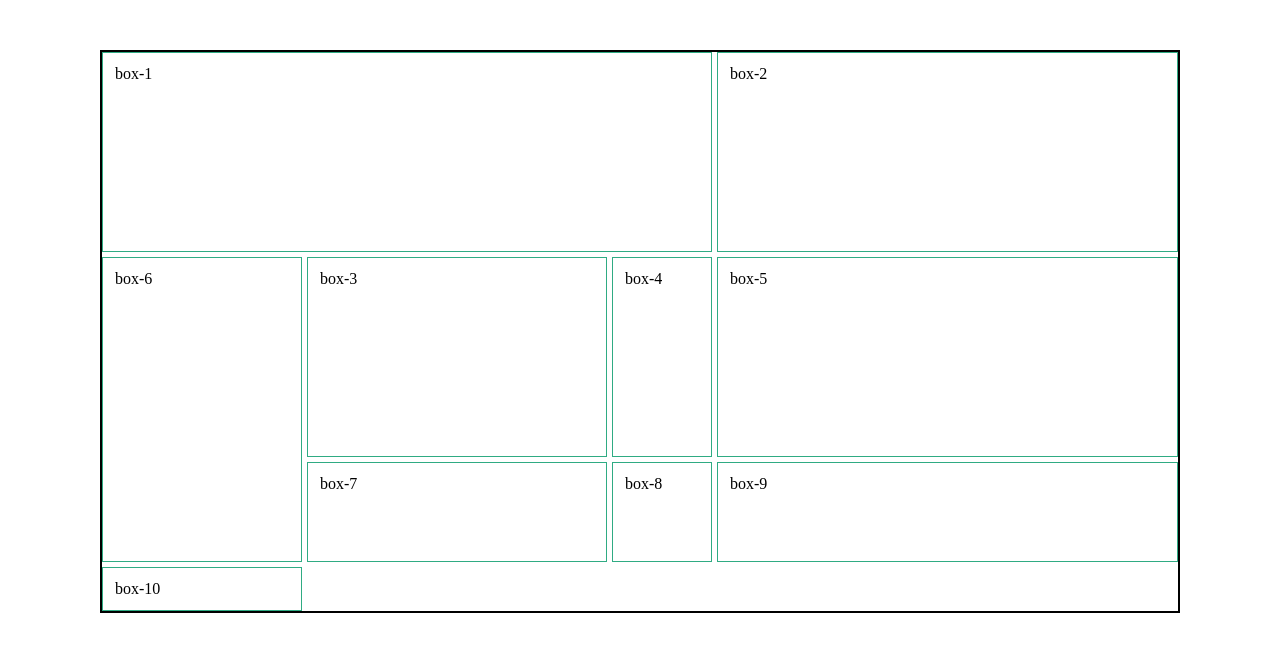
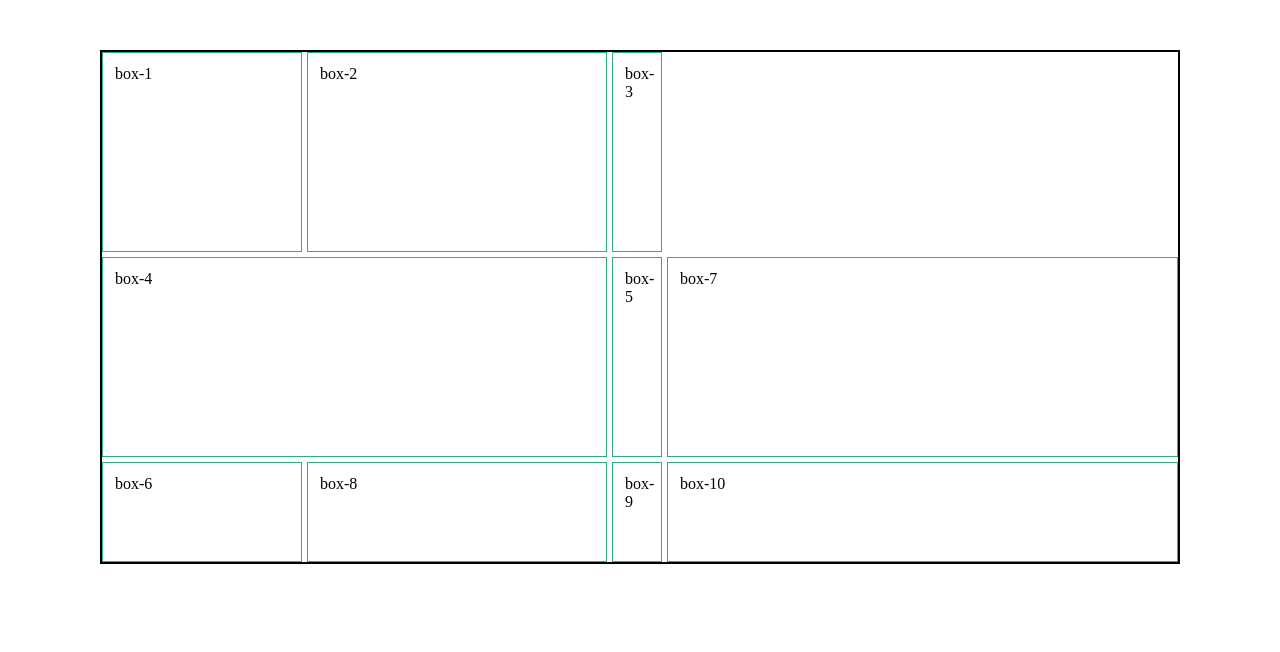
Before and after one commit to JagtapSiddhant11/DailyCodes, a plain HTML site: page Sample/Grid/index.html in a window 1280 px wide. Drawn offline with Linux system fonts and the light colour scheme.

Commit message:
made some changes in style.css file

```diff
--- a/Sample/Grid/style.css
+++ b/Sample/Grid/style.css
@@ -8,7 +8,7 @@
     margin: 50px 100px;
     display: grid;
     /* grid-area: auto; */
-    grid-template-columns: 200px 300px 100px auto;
+    grid-template-columns: 200px 300px 50px auto;
     grid-template-rows: 200px 200px 100px;
      /* grid-template-columns: 1fr 1fr 1fr 1fr ; */
      /* grid-template-columns: repeat(auto-fit , minmax(200px, 1fr)); */
@@ -31,7 +31,7 @@
     border: 1px solid rgb(47, 171, 131);
     padding: 12px;
 }
-#box-1{
+#box-4{
     /* justify-self: end; */
     /* align-self: start; */
     /* grid-column-start: 1 / 3; */
@@ -43,11 +43,11 @@
     grid-row: 1; */
     /* grid-row-start: 1;
     grid-row-end: 3; */
-    grid-column: 1 / 4;
+    grid-column: 1 / 3;
     /* grid-row: 2 / 3; */
 
 
 }
 #box-6{
-    grid-row: 2 / 4;
+    grid-row: 3 / 4;
 }
```
